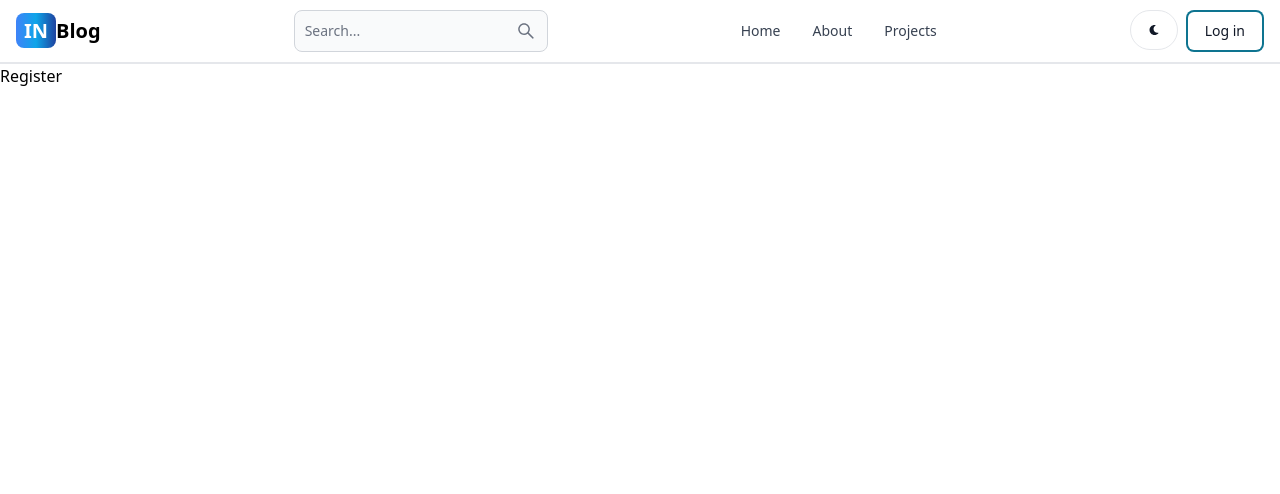
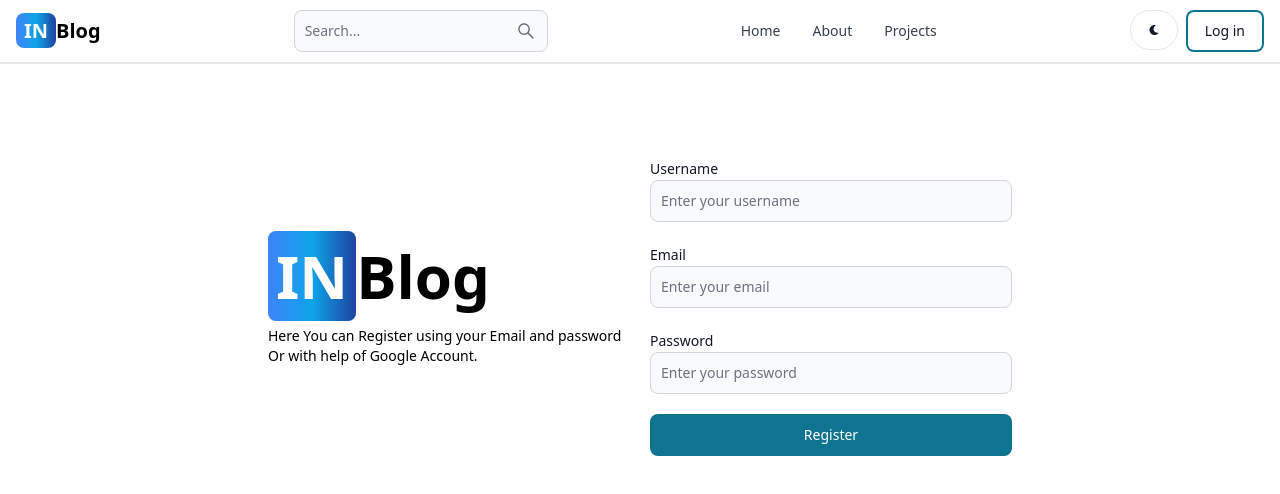
Before and after one commit to Mithun20522/MERN-Blog-Website, a React (Vite) app in the folder frontend/: page /register in a window 1280 px wide. Shown: the top 494 px of the page. Built offline with nearby package versions, Linux system fonts and the light colour scheme.

Commit message:
register page UI done.

```diff
--- a/frontend/src/pages/Register.jsx
+++ b/frontend/src/pages/Register.jsx
@@ -1,8 +1,54 @@
+import { Button, Label, TextInput } from 'flowbite-react'
 import React from 'react'
-
+import {Link} from 'react-router-dom'
 const Register = () => {
   return (
-    <div>Register</div>
+    <div className='mt-20 min-h-screen'>
+      <div className='flex p-3 max-w-3xl mx-auto flex-col md:flex-row md:items-center gap-5'>
+        <div className="left flex-1">
+        <Link to='/' className='text-6xl font-bold dark:text-white'>
+            <span className='px-2 py-1 bg-gradient-to-r from-blue-500 via-sky-500 to-blue-800 rounded-lg text-white'>IN</span>
+            Blog
+        </Link>
+        <p className='text-sm mt-5'>
+          Here You can Register using your Email and password <br/>
+          Or with help of Google Account.
+        </p>
+        </div>
+        <div className="right flex-1">
+          <form className='flex flex-col gap-5'>
+            <div className="username">
+              <Label value='Username'/>
+              <TextInput
+                type='text'
+                placeholder='Enter your username'
+                required
+                id='username'
+              />
+            </div>
+            <div className="email">
+            <Label value='Email'/>
+              <TextInput
+                type='text'
+                placeholder='Enter your email'
+                required
+                id='email'
+              />
+            </div>
+            <div className="password">
+            <Label value='Password'/>
+              <TextInput
+                type='password'
+                placeholder='Enter your password'
+                required
+                id='password'
+              />
+            </div>
+            <Button type='submit'>Register</Button>
+          </form>
+        </div>
+      </div>
+    </div>
   )
 }
 
```
